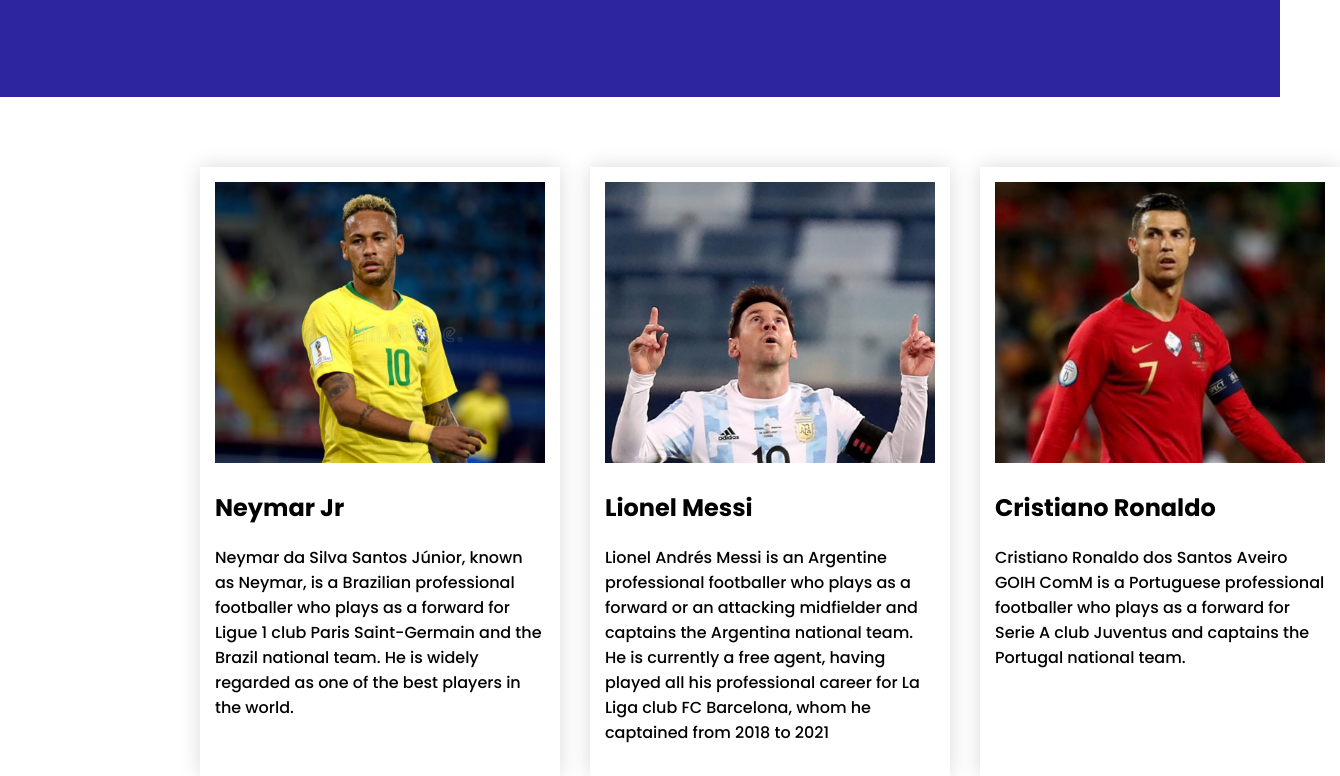
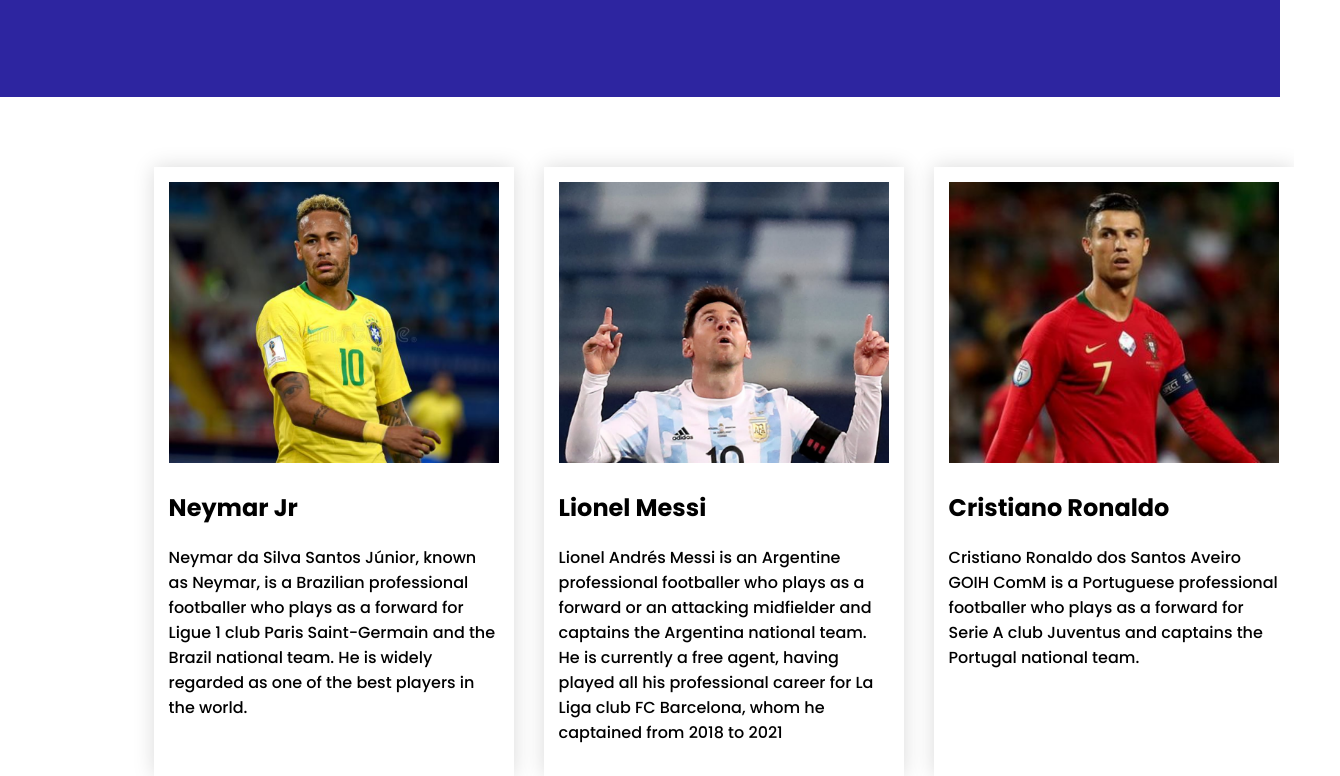
Before and after one commit to Ifthakharmahmud/responsive-football, a plain HTML site: page index.html in a window 1280 px wide. Shown: the part 624-1400 px from the top of the page, 1340 px wide, since content can reach past the window. Drawn offline with Linux system fonts and the light colour scheme.

Commit message:
CSS editing

```diff
--- a/css/style.css
+++ b/css/style.css
@@ -21,8 +21,9 @@ a.common-btn i {
 }
 
 .container {
-    padding: 70px 200px;
+    /* padding: 70px 200px; */
     background:#fff;
+    margin: 70px 12%;
 }
 
 /* Header CSS Styles  */
@@ -100,3 +101,7 @@ section.players {
 .player img{
     width: 100%;
 }
+
+.player-info h2{
+
+}
```
